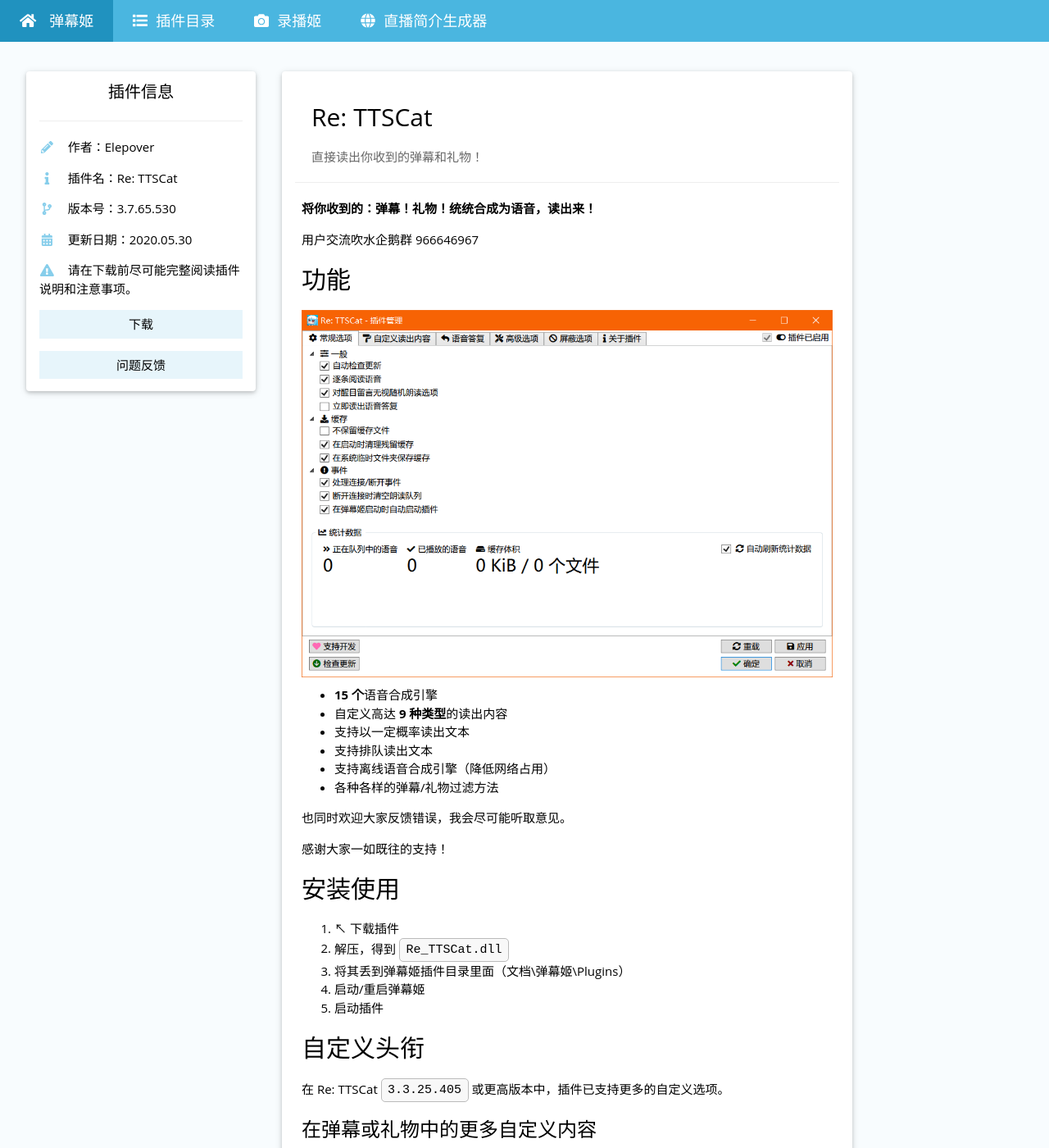
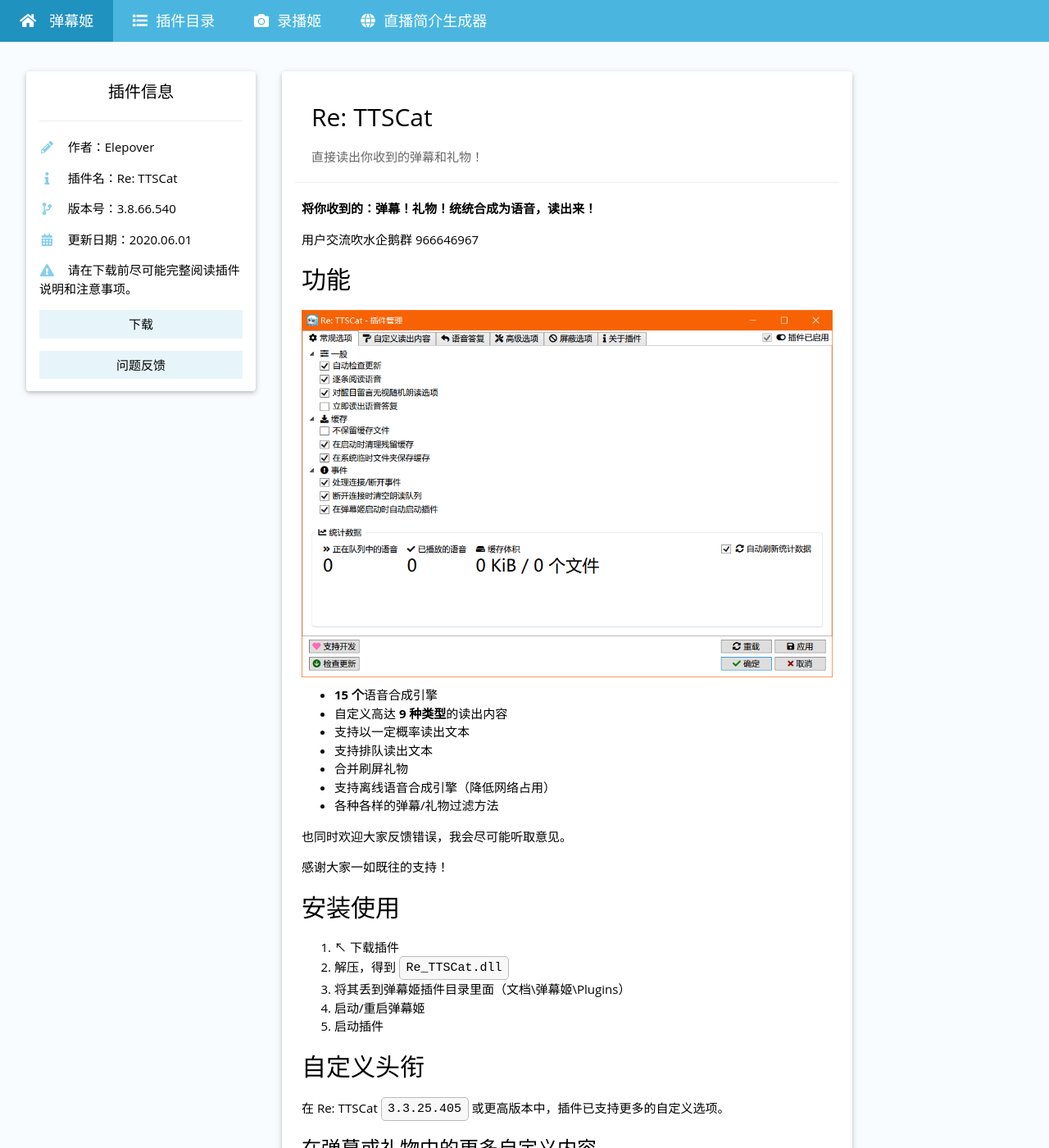
Before and after one commit to Bililive/www.danmuji.org, a Jekyll site: the page built from _plugin/Re-TTSCat.md, in a window 1280 px wide and 1400 px high. Shown: the whole window at 82% size. Built offline with Jekyll 4.4.1, drawn with Linux system fonts in a browser that asks for light colours.

Commit message:
update to 3.8.66.540

```diff
--- a/_plugin/Re-TTSCat.md
+++ b/_plugin/Re-TTSCat.md
@@ -5,8 +5,8 @@
 plugin_author: Elepover
 plugin_name: 'Re: TTSCat'
 plugin_desc: 直接读出你收到的弹幕和礼物！
-plugin_version: 3.7.65.530
-plugin_update_datetime: 2020-05-30 22:15:00 +0800
+plugin_version: 3.8.66.540
+plugin_update_datetime: 2020-06-01 13:30:00 +0800
 plugin_update_desc: |-
   [i] 欢迎加入插件用户吹水企鹅群 966646967
 
@@ -18,6 +18,7 @@
   [+] 允许在弹幕姬启动时自动启动插件
 
   [i] 本版本新增了 2 个功能，另有 2 处修改
+  [+] 短时间内来自同一用户的相同礼物可以自动合并了
   [+] 现在语音朗读音量和弹幕姬进程独立
       不会影响点歌姬了
   [+] 语音朗读音量修改即时生效
@@ -44,6 +45,7 @@
 - 自定义高达 **9 种类型**的读出内容
 - 支持以一定概率读出文本
 - 支持排队读出文本
+- 合并刷屏礼物
 - 支持离线语音合成引擎（降低网络占用）
 - 各种各样的弹幕/礼物过滤方法
 
```
Also changed, not shown: 1 other file.
